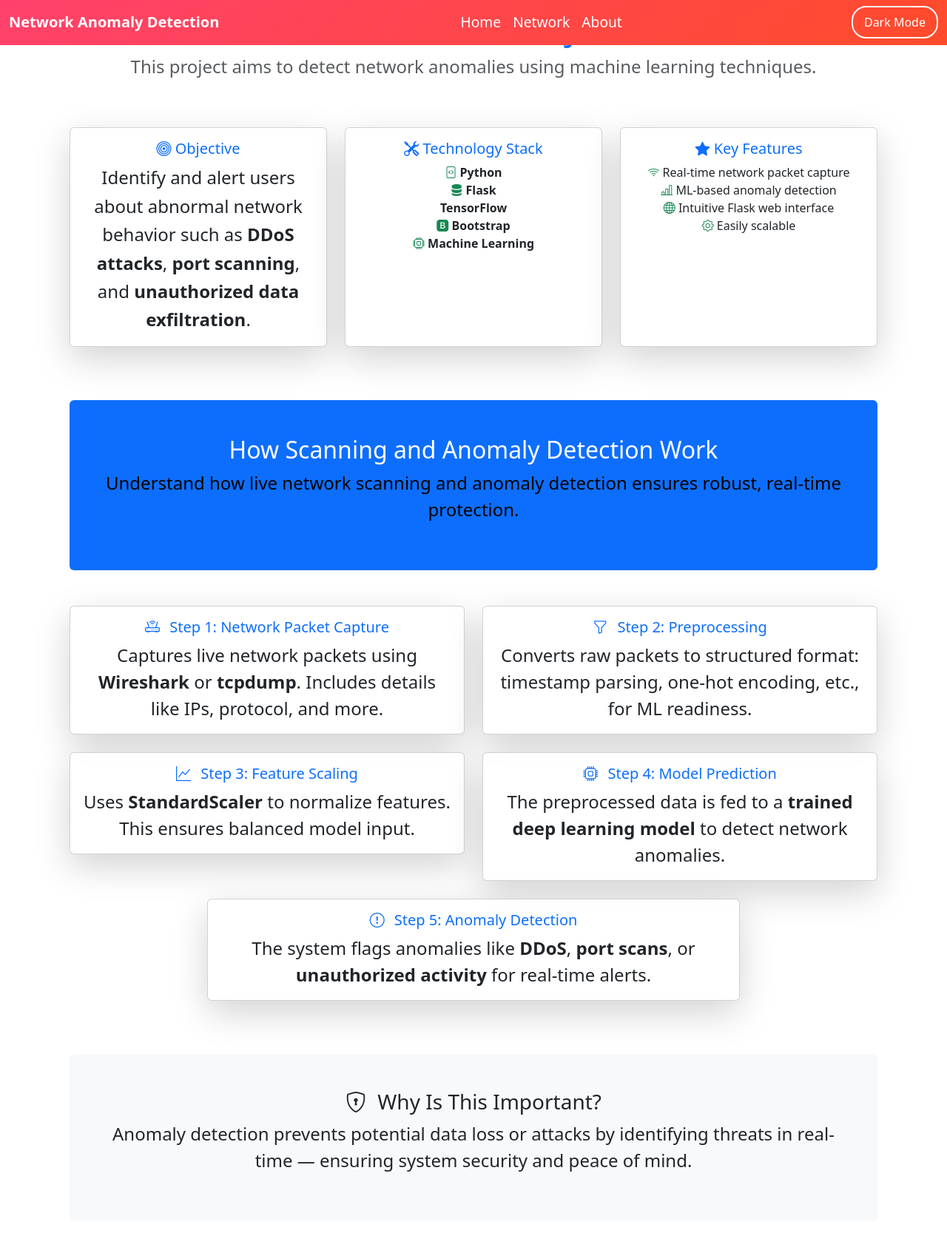
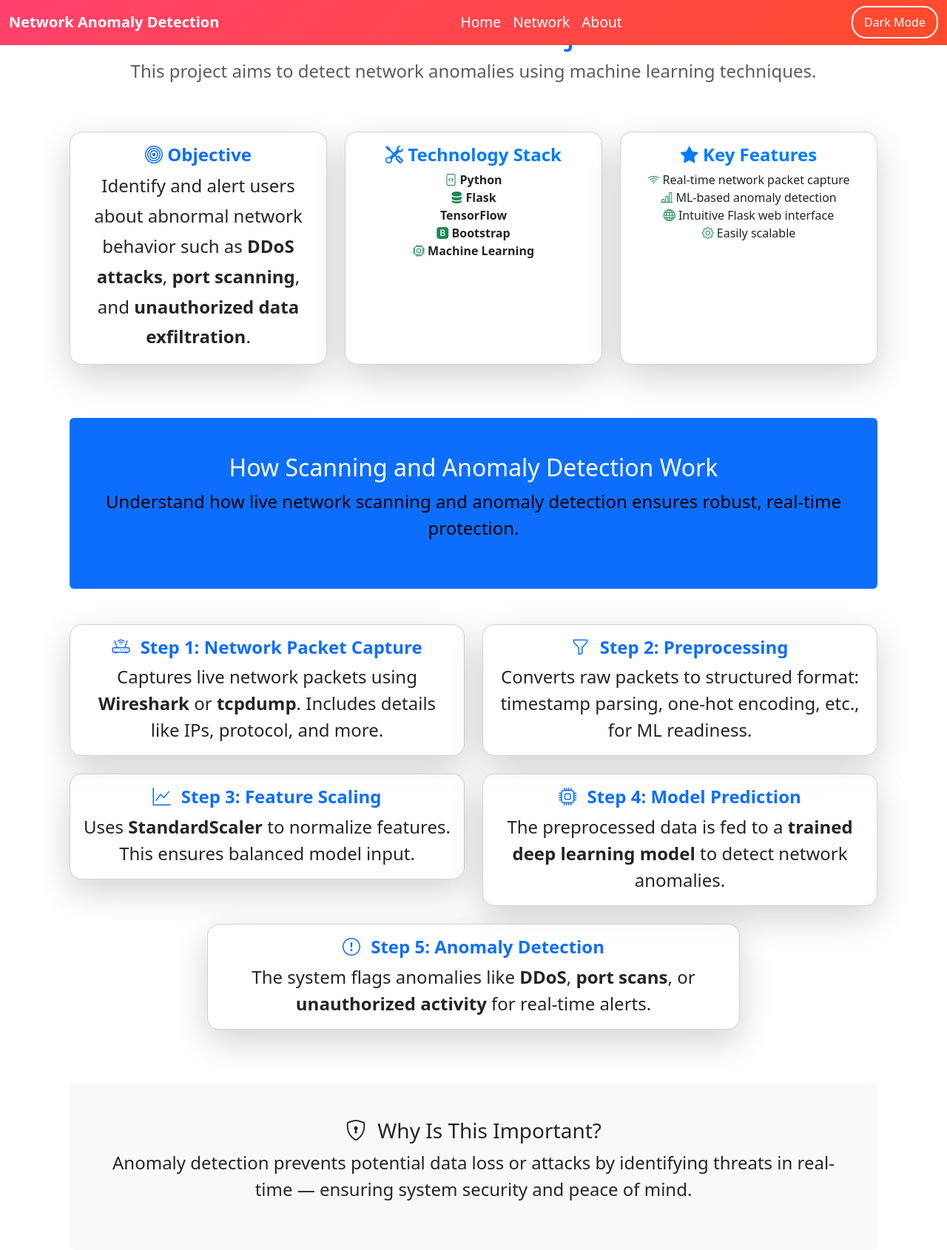
Before and after one commit to Atharva45264/Sentinel-AI-Network-IDS, a Flask app: page /about in a window 1280 px wide. Shown: the whole page at 74% size. Before the commit the page ends 1584 px from the top, so only its background shows below. Run offline with Flask 3, Linux system fonts and the light colour scheme.

Commit message:
updated about.html

```diff
--- a/templates/about.html
+++ b/templates/about.html
@@ -1,15 +1,30 @@
-{% extends "index.html" %} {% block title %}About - Network Anomaly Detection{%endblock %} {% block content %}
+{% extends "index.html" %}
+{% block title %}About - SentinelAI{% endblock %}
+{% block content %}
+
 <style>
-    /* Smooth Hover Effect for Cards */
+  /* General Styles for Consistency */
   .card {
     transition: transform 0.3s ease, box-shadow 0.3s ease;
-      backdrop-filter: blur(6px);
-      background-color: rgba(255, 255, 255, 0.85); /* light glass look */
+    backdrop-filter: blur(8px);
+    background-color: rgba(255, 255, 255, 0.75);
+    border-radius: 1rem;
+  }
+
+  .card-title {
+    font-size: 1.5rem;
+    font-weight: bold;
+    color: #007bff; /* Make sure it aligns with primary color */
+  }
+
+  .card-text {
+    font-size: 1rem;
+    color: #555;
   }
 
   .custom-font {
     font-size: 1rem;
-    line-height: 1.6;
+    line-height: 1.7;
   }
 
   .card:hover {
@@ -17,20 +32,15 @@
     box-shadow: 0 10px 25px rgba(0, 0, 0, 0.25);
   }
 
-    @keyframes fadeInUp {
-      from {
-        opacity: 0;
-        transform: translateY(20px);
-      }
-      to {
-        opacity: 1;
-        transform: translateY(0);
-      }
+  #about {
+    padding-top: 6rem;  /* Adjusted to ensure it fits below the navbar */
+    padding-bottom: 4rem;
   }
 
   .bg-light-custom {
     background-color: var(--bs-light);
     transition: background-color 0.3s ease;
+    border-radius: 1rem;
   }
 
   .dark-mode .bg-light-custom {
@@ -43,19 +53,32 @@
     background-color: rgba(255, 255, 255, 0.15);
     border-radius: 1rem;
   }
+
+  .container {
+    padding-top: 750px; /* Fixed container padding to match layout consistency */
+  }
+
+  /* Matching Animations from network.html */
+  .animate__animated {
+    animation-duration: 1s;
+    animation-fill-mode: both;
+  }
+
+  .animate__fadeInUp {
+    animation-name: fadeInUp;
+  }
+
+  .animate__zoomIn {
+    animation-name: zoomIn;
+  }
 </style>
 
 <!-- About Section -->
-  <section id="about" class="container mt-5" style="padding-top: 800px">
+<section id="about" class="container mt-5 pt-5">
   <div class="row text-center mb-5">
     <div class="col-12">
-        <h1 class="display-4 text-primary animate__animated animate__fadeInUp">
-          About This Project
-        </h1>
-        <p class="lead text-muted animate__animated animate__fadeInUp">
-          This project aims to detect network anomalies using machine learning
-          techniques.
-        </p>
+      <h1 class="display-4 text-primary animate__animated animate__fadeInUp">About This Project</h1>
+      <p class="lead text-muted animate__animated animate__fadeInUp">This project aims to detect network anomalies using machine learning techniques.</p>
     </div>
   </div>
 
@@ -63,10 +86,10 @@
   <div class="row">
     <!-- Objective -->
     <div class="col-md-6 col-lg-4 mb-4">
-        <div class="card shadow-lg animate__animated animate__fadeInUp h-100" style="animation-delay: 0.2s">
+      <div class="card shadow-lg animate__animated animate__fadeInUp h-100" style="animation-delay: 0.2s;">
         <div class="card-body">
           <h5 class="card-title text-primary"><i class="bi bi-bullseye"></i> Objective</h5>
-            <p class="card-text text-dark custom-font">
+          <p class="card-text custom-font text-dark">
             Identify and alert users about abnormal network behavior such as
             <strong>DDoS attacks</strong>, <strong>port scanning</strong>, and
             <strong>unauthorized data exfiltration</strong>.
@@ -77,9 +100,9 @@
 
     <!-- Tech Stack -->
     <div class="col-md-6 col-lg-4 mb-4">
-        <div class="card shadow-lg animate__animated animate__fadeInUp h-100" style="animation-delay: 0.4s">
+      <div class="card shadow-lg animate__animated animate__fadeInUp h-100" style="animation-delay: 0.4s;">
         <div class="card-body">
-            <h5 class="card-title text-primary"><i class="bi bi-tools"></i> Technology Stack</h5>
+          <h5 class="card-title"><i class="bi bi-tools"></i> Technology Stack</h5>
           <ul class="list-unstyled text-dark">
             <li><i class="bi bi-file-code text-success"></i> <strong>Python</strong></li>
             <li><i class="bi bi-server text-success"></i> <strong>Flask</strong></li>
@@ -93,9 +116,9 @@
 
     <!-- Key Features -->
     <div class="col-md-6 col-lg-4 mb-4">
-        <div class="card shadow-lg animate__animated animate__fadeInUp h-100" style="animation-delay: 0.6s">
+      <div class="card shadow-lg animate__animated animate__fadeInUp h-100" style="animation-delay: 0.6s;">
         <div class="card-body">
-            <h5 class="card-title text-primary"><i class="bi bi-star-fill"></i> Key Features</h5>
+          <h5 class="card-title"><i class="bi bi-star-fill"></i> Key Features</h5>
           <ul class="list-unstyled text-dark">
             <li><i class="bi bi-wifi text-success"></i> Real-time network packet capture</li>
             <li><i class="bi bi-bar-chart-line text-success"></i> ML-based anomaly detection</li>
@@ -112,19 +135,15 @@
     <div class="col-12">
       <div class="bg-primary text-white p-5 rounded animate__animated animate__zoomIn">
         <h2>How Scanning and Anomaly Detection Work</h2>
-          <p class="lead">
-            Understand how live network scanning and anomaly detection ensures
-            robust, real-time protection.
-          </p>
+        <p class="lead">Understand how live network scanning and anomaly detection ensures robust, real-time protection.</p>
       </div>
     </div>
   </div>
-
   <!-- Steps -->
   <div class="row mt-5">
     <!-- Step 1 -->
     <div class="col-md-6 mb-4">
-        <div class="card shadow-lg animate__animated animate__fadeInUp" style="animation-delay: 0.2s">
+      <div class="card shadow-lg animate__animated animate__fadeInUp" style="animation-delay: 0.2s;">
         <div class="card-body">
           <h5 class="card-title text-primary"><i class="bi bi-router me-2"></i> Step 1: Network Packet Capture</h5>
           <p class="card-text text-dark">
@@ -136,7 +155,7 @@
 
     <!-- Step 2 -->
     <div class="col-md-6 mb-4">
-        <div class="card shadow-lg animate__animated animate__fadeInUp" style="animation-delay: 0.4s">
+      <div class="card shadow-lg animate__animated animate__fadeInUp" style="animation-delay: 0.4s;">
         <div class="card-body">
           <h5 class="card-title text-primary"><i class="bi bi-funnel me-2"></i> Step 2: Preprocessing</h5>
           <p class="card-text text-dark">
@@ -148,7 +167,7 @@
 
     <!-- Step 3 -->
     <div class="col-md-6 mb-4">
-        <div class="card shadow-lg animate__animated animate__fadeInUp" style="animation-delay: 0.6s">
+      <div class="card shadow-lg animate__animated animate__fadeInUp" style="animation-delay: 0.6s;">
         <div class="card-body">
           <h5 class="card-title text-primary"><i class="bi bi-graph-up me-2"></i> Step 3: Feature Scaling</h5>
           <p class="card-text text-dark">
@@ -160,7 +179,7 @@
 
     <!-- Step 4 -->
     <div class="col-md-6 mb-4">
-        <div class="card shadow-lg animate__animated animate__fadeInUp" style="animation-delay: 0.8s">
+      <div class="card shadow-lg animate__animated animate__fadeInUp" style="animation-delay: 0.8s;">
         <div class="card-body">
           <h5 class="card-title text-primary"><i class="bi bi-cpu me-2"></i> Step 4: Model Prediction</h5>
           <p class="card-text text-dark">
@@ -172,7 +191,7 @@
 
     <!-- Step 5 -->
     <div class="col-md-8 offset-md-2 mb-4">
-        <div class="card shadow-lg animate__animated animate__fadeInUp text-center" style="animation-delay: 1s">
+      <div class="card shadow-lg animate__animated animate__fadeInUp text-center" style="animation-delay: 1s;">
         <div class="card-body">
           <h5 class="card-title text-primary"><i class="bi bi-exclamation-circle me-2"></i> Step 5: Anomaly Detection</h5>
           <p class="card-text text-dark">
@@ -194,6 +213,7 @@
       </div>
     </div>
   </div>
+
 </section>
 
 {% endblock %}
```
Lines whose indentation alone changed are shown as unchanged.
